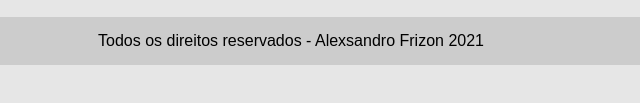
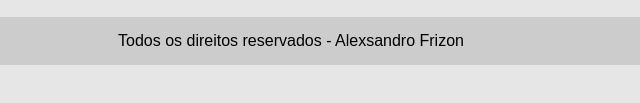
Before and after one commit to AlexsandroFrizon/Site_Olimpiadas_Alexsandro, a plain HTML site: page Voleibol.html in a window 1280 px wide. Shown: the part 625-728 px from the top of the page, 349-989 px from the left. Drawn offline with Linux system fonts and the light colour scheme.

Commit message:
novos arquivos

```diff
--- a/Voleibol.html
+++ b/Voleibol.html
@@ -65,7 +65,7 @@
 		</div>
 
 		<div id="rodape">
-			Todos os direitos reservados - Alexsandro Frizon 2021
+			Todos os direitos reservados - Alexsandro Frizon
 		</div>
 	</div>
 </body>
```
